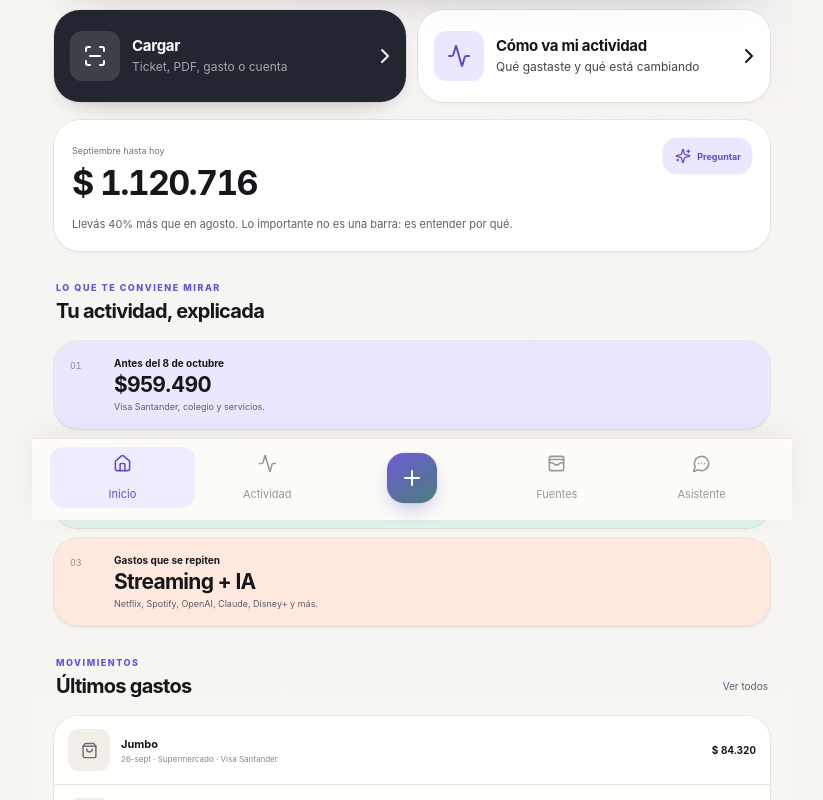
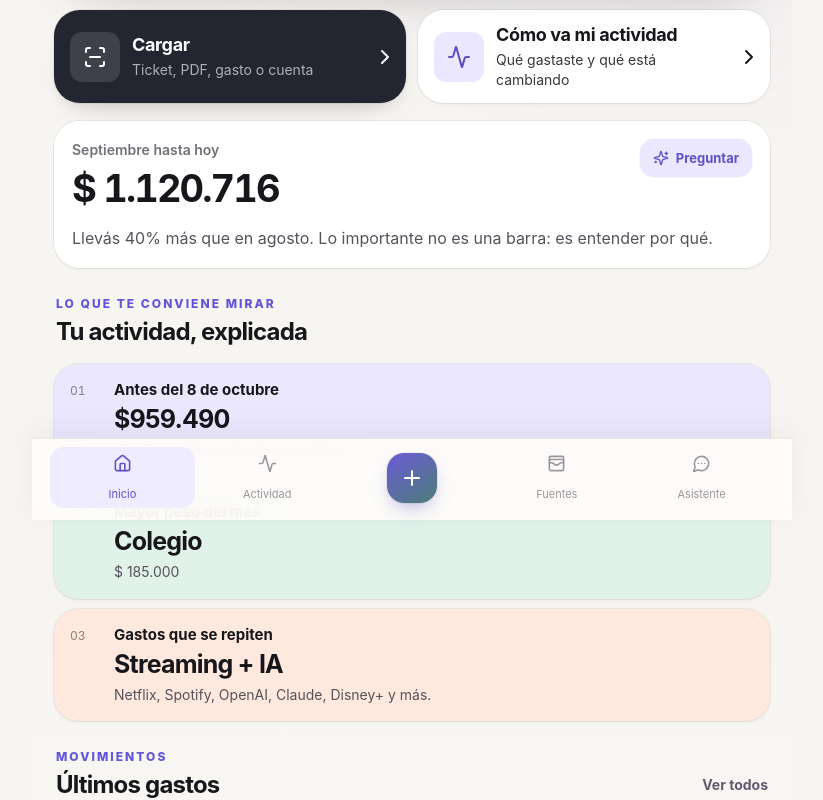
Before and after one commit to Germanmdq/financiera, a Next.js app: page / in a window 1280 px wide. Shown: the part 280-1080 px from the top of the page, without its empty margins (228-1051 px from the left). Built offline with nearby package versions, Linux system fonts and the light colour scheme; what @astryxdesign/core would draw is missing.

Commit message:
Mejora legibilidad de la home móvil

```diff
--- a/app/styles.css
+++ b/app/styles.css
@@ -62,7 +62,7 @@ button{color:inherit}
 }
 .top h1{margin:5px 0 0;font-size:30px;line-height:1.02;letter-spacing:-1.4px}
 .eyebrow,.section-title span,.video-kicker,.scanner-card span{
-  font-size:9px;
+  font-size:12px;
   letter-spacing:.17em;
   font-weight:800;
   color:var(--accent);
@@ -95,7 +95,7 @@ button{color:inherit}
 .video-copy{position:absolute;z-index:2;left:24px;right:24px;bottom:24px;color:white}
 .video-kicker{color:#fff;opacity:.74}
 .video-copy h1{color:#fff;font-size:32px;line-height:1.01;letter-spacing:-1.5px;margin:8px 0 8px;max-width:480px;text-wrap:balance;text-shadow:0 1px 12px rgba(0,0,0,.18)}
-.video-copy p{margin:0;font-size:12px;color:rgba(255,255,255,.8)}
+.video-copy p{margin:0;font-size:16px;line-height:1.4;color:rgba(255,255,255,.88)}
 
 .primary-actions{display:grid;grid-template-columns:1fr 1fr;gap:12px;animation:section-enter 420ms 90ms ease-out both}
 .primary-action{
@@ -124,8 +124,8 @@ button{color:inherit}
 }
 .primary-action.activity>span{background:var(--accent-soft);color:#5b4fc0}
 .primary-action b,.primary-action small{display:block}
-.primary-action b{font-size:15px;font-weight:700;letter-spacing:-.3px}
-.primary-action small{font-size:12px;line-height:1.35;opacity:.8;margin-top:4px}
+.primary-action b{font-size:18px;font-weight:750;letter-spacing:-.35px}
+.primary-action small{font-size:14px;line-height:1.4;opacity:.86;margin-top:5px}
 .primary-action.load small{color:rgba(255,255,255,.74)}
 .primary-action>svg{transform:translateX(-1px)}
 
@@ -137,20 +137,20 @@ button{color:inherit}
   animation:section-enter 420ms 180ms ease-out both;
 }
 .month-head{display:flex;justify-content:space-between;gap:12px;align-items:flex-start}
-.month-head span{font-size:9px;color:var(--muted)}
-.month-head strong{display:block;font-size:34px;letter-spacing:-1.7px;margin-top:4px;font-variant-numeric:tabular-nums}
+.month-head span{font-size:14px;color:var(--muted);font-weight:600}
+.month-head strong{display:block;font-size:38px;letter-spacing:-1.9px;margin-top:6px;font-variant-numeric:tabular-nums}
 .month-head button{
   border:0;border-radius:14px;background:var(--accent-soft);color:#5d50c8;
-  padding:10px 11px 10px 12px;display:flex;gap:6px;align-items:center;font-size:9px;font-weight:700;
+  padding:11px 13px;display:flex;gap:7px;align-items:center;font-size:13px;font-weight:750;
   box-shadow:0 0 0 1px oklch(0 0 0 / .03);
   transition-property:scale,background-color;transition-duration:150ms;transition-timing-function:ease-out;
 }
 .month-head button:hover{background:#e2dcff}.month-head button:active{scale:.96}
-.month-card p{font-size:11px;line-height:1.5;color:#625f67;margin:13px 0 0}
+.month-card p{font-size:16px;line-height:1.5;color:#56525b;margin:15px 0 0}
 
 .section-title{display:flex;justify-content:space-between;align-items:flex-end;margin-top:6px;padding:0 2px}
-.section-title h2{font-size:20px;letter-spacing:-.72px;margin:4px 0 0}
-.section-title button{border:0;background:none;color:#625b70;font-size:10px;padding:8px 0 6px 10px;transition-property:opacity,color;transition-duration:120ms;transition-timing-function:ease-out}
+.section-title h2{font-size:24px;letter-spacing:-.8px;margin:5px 0 0}
+.section-title button{border:0;background:none;color:#625b70;font-size:14px;font-weight:650;padding:8px 0 6px 10px;transition-property:opacity,color;transition-duration:120ms;transition-timing-function:ease-out}
 .section-title button:hover{color:var(--ink)}
 
 .insight-grid{display:grid;gap:10px}
@@ -165,11 +165,11 @@ button{color:inherit}
 }
 .insight:hover{box-shadow:var(--shadow-border-hover)}
 .insight:active{scale:.96}
-.insight>span{font-size:9px;opacity:.45;padding-top:3px;font-variant-numeric:tabular-nums}
+.insight>span{font-size:12px;opacity:.5;padding-top:3px;font-variant-numeric:tabular-nums}
 .insight b,.insight strong,.insight p{display:block}
-.insight b{font-size:10px;font-weight:700}
-.insight strong{font-size:21px;letter-spacing:-.7px;margin-top:3px}
-.insight p{font-size:9px;line-height:1.4;margin:4px 0 0;color:#5f5d64}
+.insight b{font-size:15px;font-weight:750}
+.insight strong{font-size:25px;letter-spacing:-.8px;margin-top:5px}
+.insight p{font-size:14px;line-height:1.45;margin:6px 0 0;color:#55525a}
 .lavender{background:#ebe7ff}.mint{background:#e1f2e9}.peach{background:#ffe9de}
 
 .tx-list,.category-list,.repeat-card{
@@ -182,9 +182,9 @@ button{color:inherit}
 .tx:last-child{border-bottom:0}
 .tx-icon{width:42px;height:42px;border-radius:11px;background:#f1eee8;display:grid;place-items:center;color:#6e6973}
 .tx b,.tx small{display:block;min-width:0}
-.tx b{font-size:11px;font-weight:650;white-space:nowrap;overflow:hidden;text-overflow:ellipsis}
-.tx small{font-size:8px;color:#8a858c;margin-top:3px;white-space:nowrap;overflow:hidden;text-overflow:ellipsis}
-.tx strong{font-size:10px;font-variant-numeric:tabular-nums}
+.tx b{font-size:15px;font-weight:700;white-space:nowrap;overflow:hidden;text-overflow:ellipsis}
+.tx small{font-size:12px;line-height:1.35;color:#7f7a83;margin-top:4px;white-space:nowrap;overflow:hidden;text-overflow:ellipsis}
+.tx strong{font-size:15px;font-weight:750;font-variant-numeric:tabular-nums}
 
 .plain-summary span,.plain-summary small{font-size:12px;color:#7b7780;display:block}
 .plain-summary strong{font-size:35px;display:block;letter-spacing:-1.7px;margin:6px 0;font-variant-numeric:tabular-nums}
```
